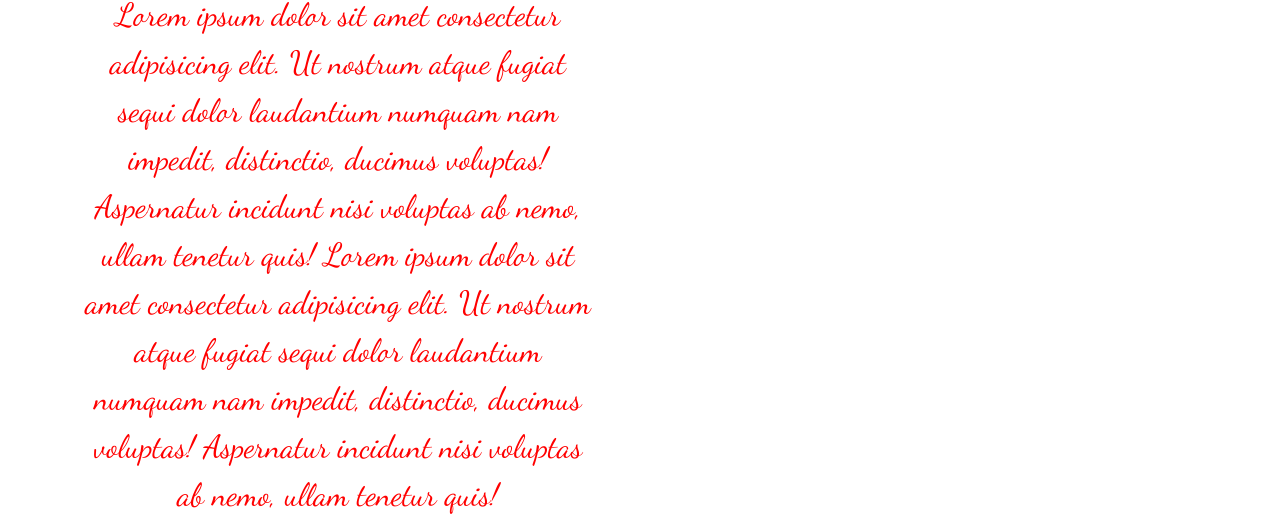
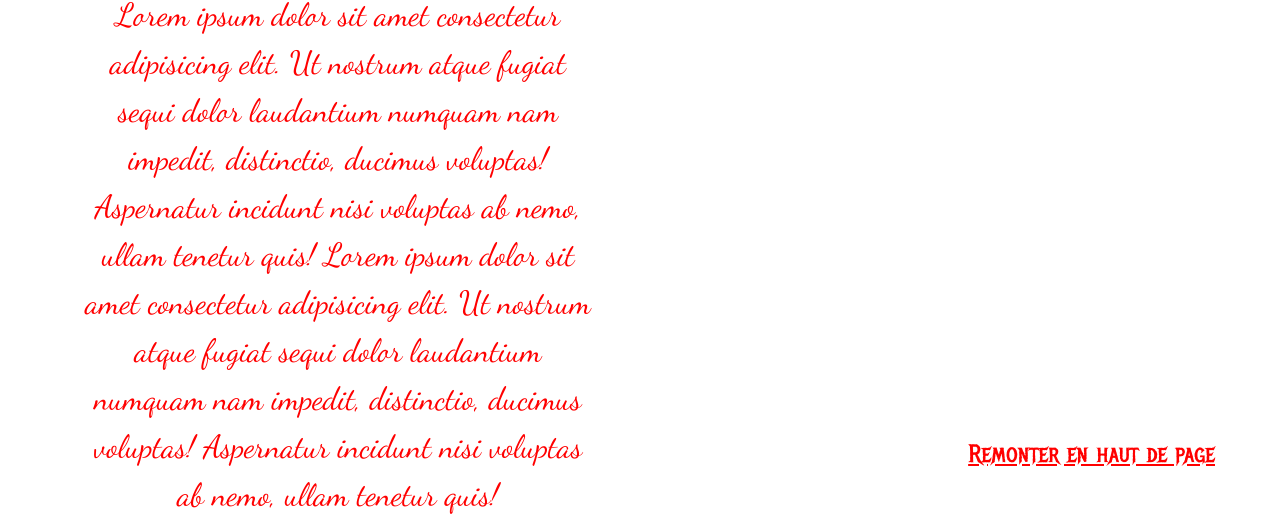
Before and after one commit to XxFabioloxX/html-statique, a plain HTML site: page index.html in a window 1280 px wide. Shown: the part 283-800 px from the top of the page. Drawn offline with Linux system fonts and the light colour scheme; a web font is replaced by a local one.

Commit message:
add remove 'home' in fix

```diff
--- a/css/style.css
+++ b/css/style.css
@@ -89,7 +89,18 @@ footer img {
     margin:0px 15px 0px 15px;
 }
 
-
+/*  */
+#bloc-fixe {
+    position: fixed;
+    right: 25px;
+    bottom: 25px;
+}
+#bloc-fixe a {
+color: #ff0000;
+padding: 20px;
+font-size: 25px;
+font-family: 'Metal Mania', cursive;
+}
 
 
 /*  */
--- a/index.html
+++ b/index.html
@@ -110,7 +110,9 @@
 
 
 
-
+<section id="bloc-fixe">
+    <a href="#home">Remonter en haut de page</a>
+</section>
 
 
 
```
